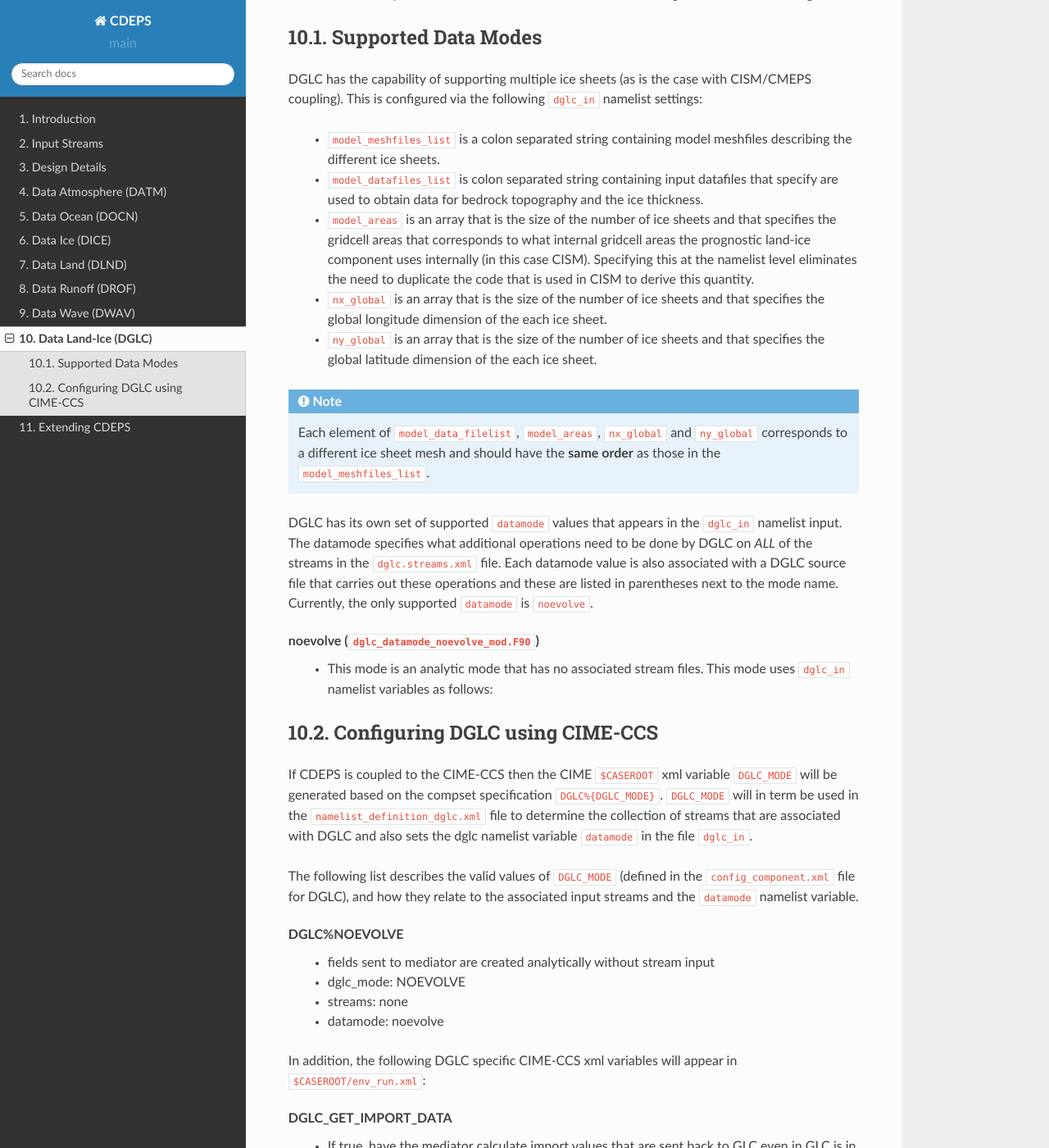
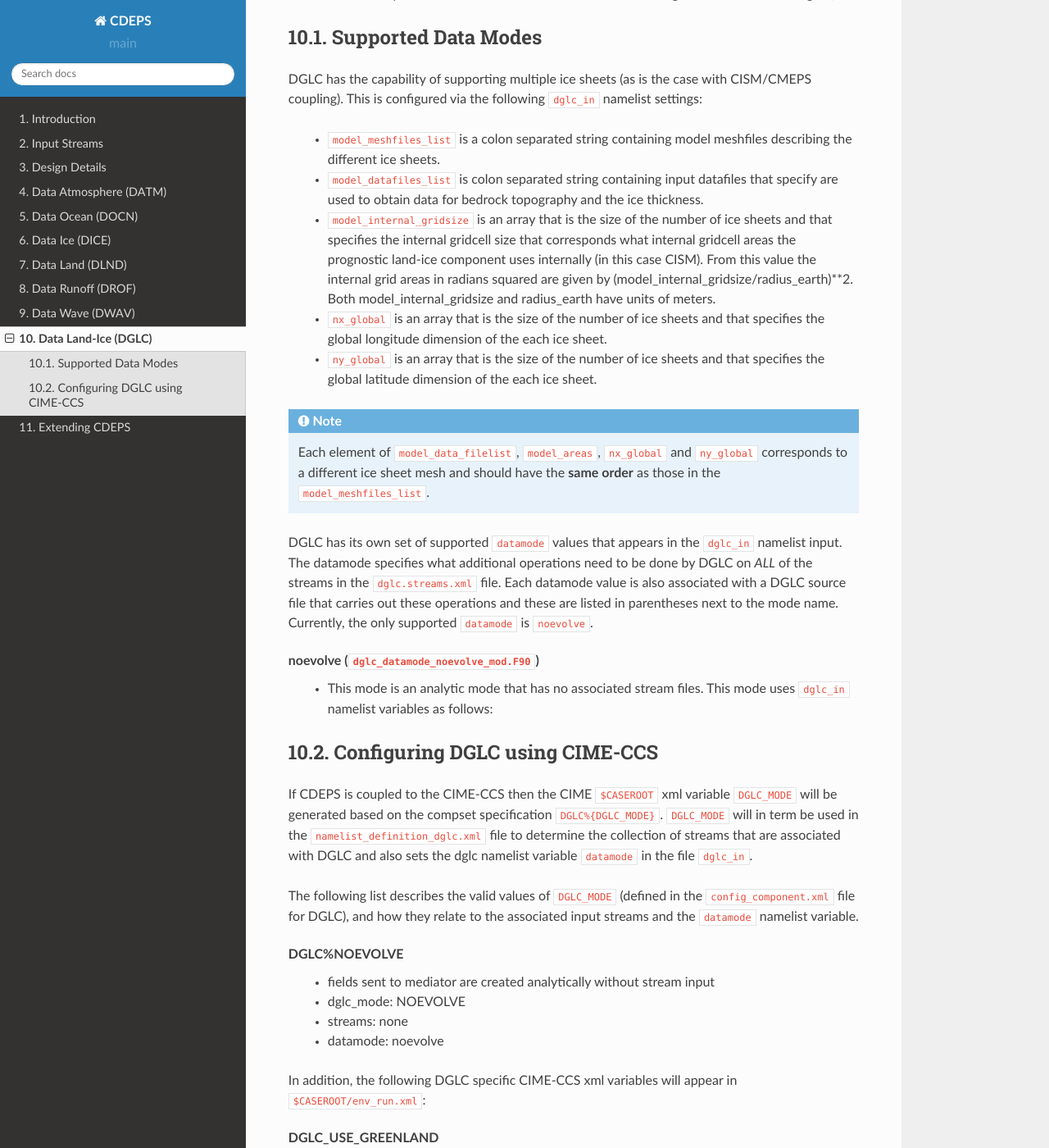
Before and after one commit to ESCOMP/CDEPS, a Sphinx documentation site: the page built from doc/source/dglc.rst, in a window 1280 px wide and 1400 px high, scrolled down 515 px. Shown: the whole window at 82% size. Built offline with Sphinx 7.4.7 and the Read the Docs theme 2.0.0, drawn with Linux system fonts in a browser that asks for light colours; comment, search, counter and statistics services are not loaded; some of the changed text lies outside the part shown.

Commit message:
updated documentation

```diff
--- a/doc/source/dglc.rst
+++ b/doc/source/dglc.rst
@@ -40,12 +40,13 @@ case with CISM/CMEPS coupling). This is configured via the following
     input datafiles that specify are used to obtain data for bedrock
     topography and the ice thickness.
 
-  - ``model_areas`` is an array that is the size of the number of ice
-    sheets and that specifies the gridcell areas that corresponds to
+  - ``model_internal_gridsize`` is an array that is the size of the number of ice
+    sheets and that specifies the internal gridcell size that corresponds
     what internal gridcell areas the prognostic land-ice component
-    uses internally (in this case CISM).  Specifying this at the
-    namelist level eliminates the need to duplicate the code that is
-    used in CISM to derive this quantity.
+    uses internally (in this case CISM). From this value the internal grid areas in
+    radians squared are given by (model_internal_gridsize/radius_earth)**2.
+    Both model_internal_gridsize and radius_earth have units of meters.
+
 
   - ``nx_global`` is an array that is the size of the number of ice
     sheets and that specifies the global longitude dimension of the
@@ -100,10 +101,6 @@ DGLC%NOEVOLVE
 
 In addition, the following DGLC specific CIME-CCS xml variables will appear in ``$CASEROOT/env_run.xml``:
 
-DGLC_GET_IMPORT_DATA
-   - If true, have the mediator calculate import values that are sent back to
-     GLC even in GLC is in NOEVOLVE mode. The default value is FALSE.
-
 DGLC_USE_GREENLAND
    - Whether to include the Greenland Ice Sheet in this DGLC simulation
      This should generally be set at create_newcase time (via the compset). In principle it
```
